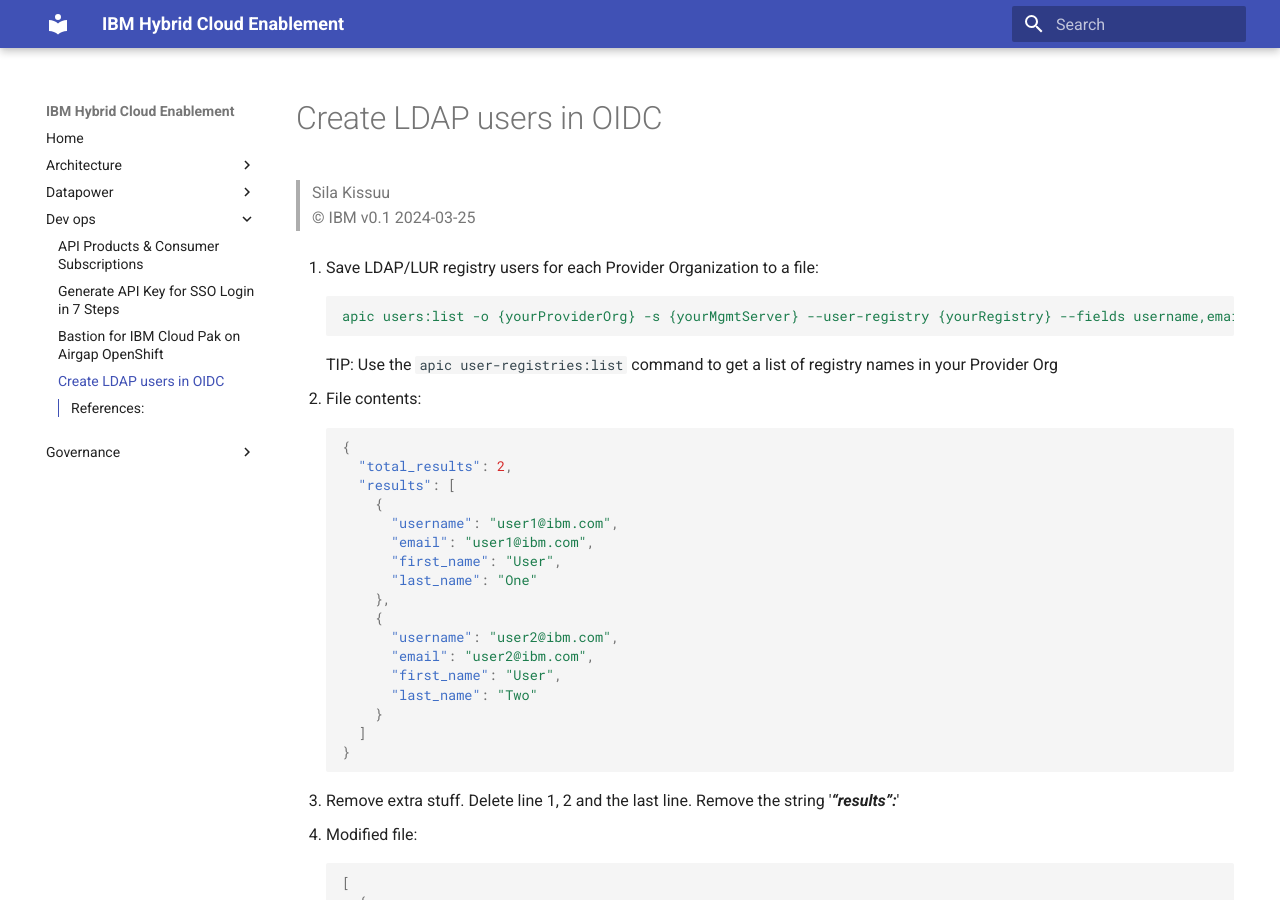
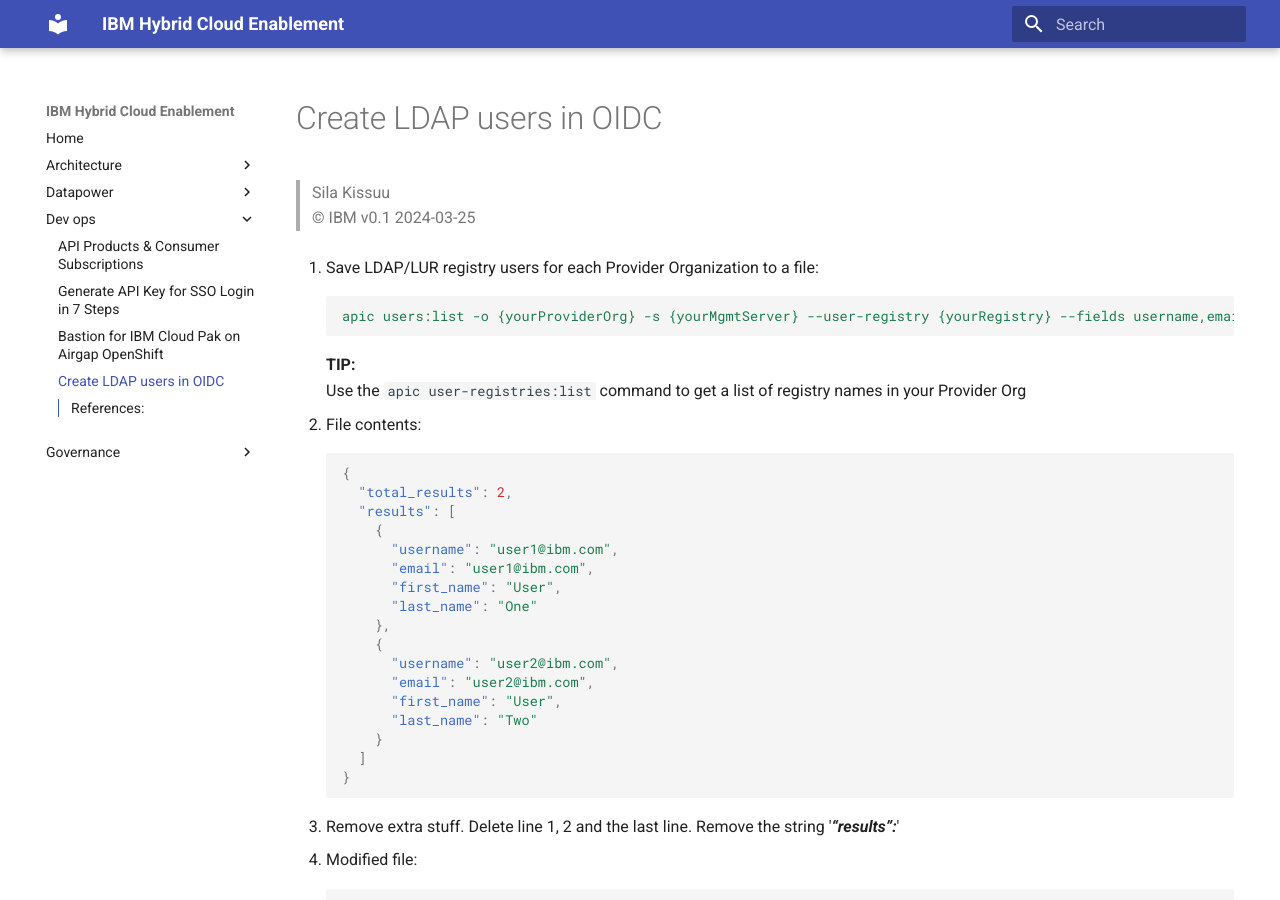
Before and after one commit to ibm-apiconnect/apic-hybrid-cloud-enablement, an MkDocs documentation site: the page built from docs-and-tools/dev-ops/create-oidc-users-from-ldap.md, in a window 1280 px wide and 900 px high. Built offline with MkDocs 1.6.1 and Material for MkDocs 9.7.7, drawn with Linux system fonts in a browser that asks for light colours; some of the changed lines change nothing that is shown.

Commit message:
add tip
tip

````diff
--- a/docs-and-tools/dev-ops/create-oidc-users-from-ldap.md
+++ b/docs-and-tools/dev-ops/create-oidc-users-from-ldap.md
@@ -9,7 +9,8 @@
     apic users:list -o {yourProviderOrg} -s {yourMgmtServer} --user-registry {yourRegistry} --fields username,email,first_name,last_name --format json > ldap-users.json
     ```
 
-    TIP: Use the `apic user-registries:list` command to get a list of registry names in your Provider Org
+    **TIP:**
+    Use the `apic user-registries:list` command to get a list of registry names in your Provider Org
 
 2. File contents:
 
````
